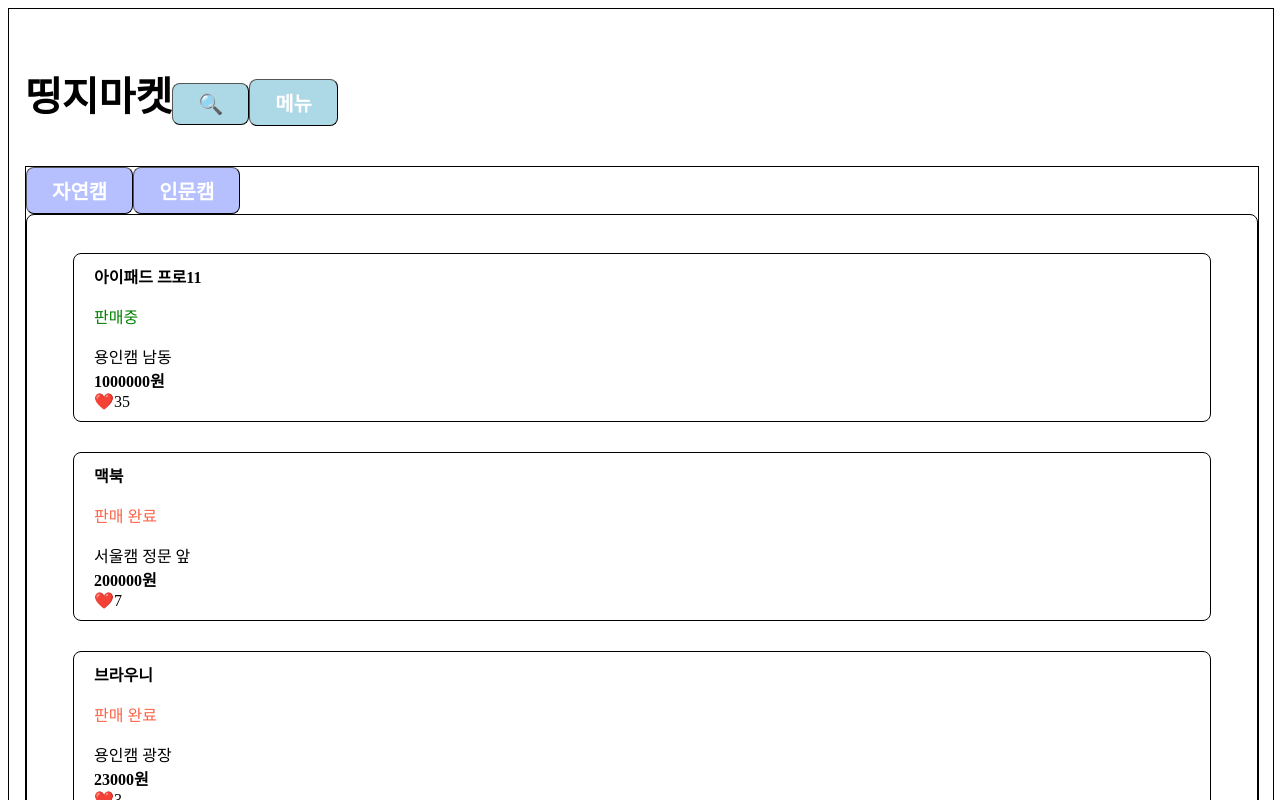
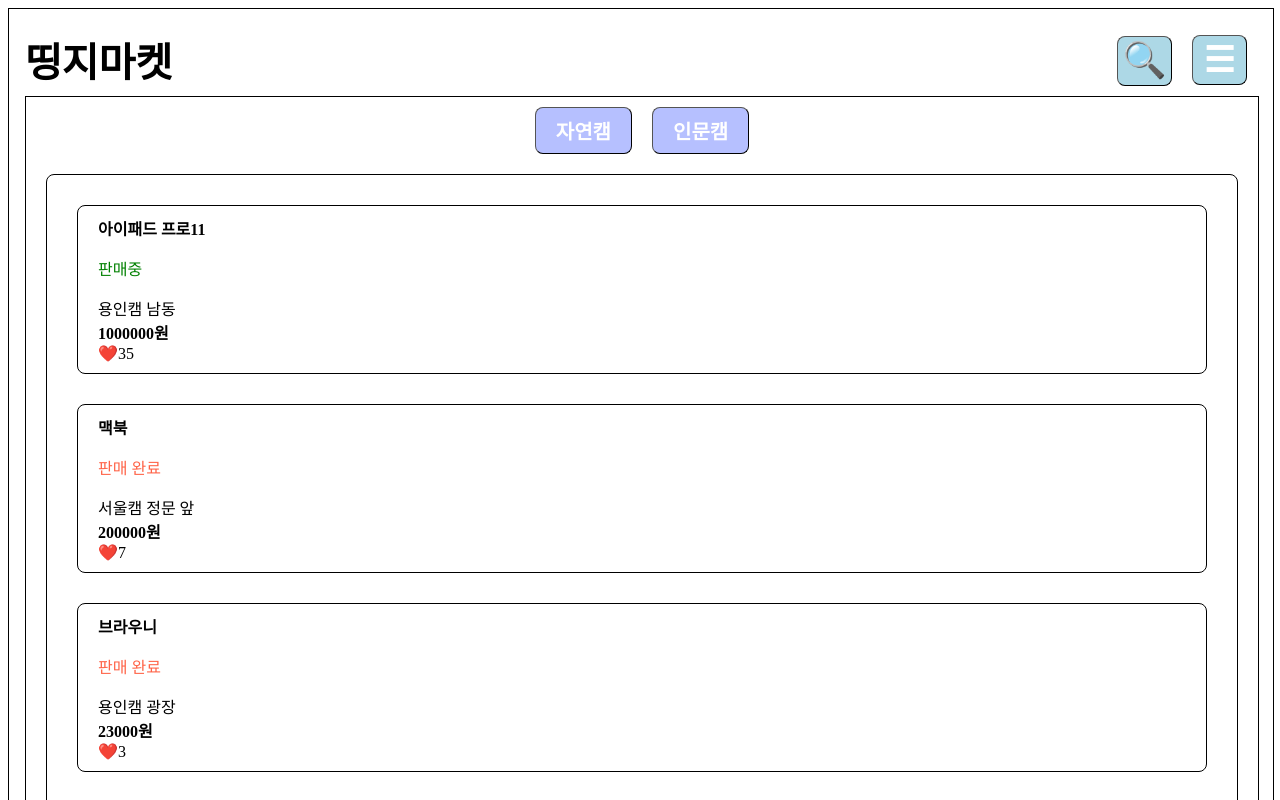
Before and after one commit to Thingk0/Thingji-market, a React (Create React App) app in the folder frontend/market-react/: page / in a window 1280 px wide. Shown: the top 800 px of the page. Built offline with nearby package versions, Linux system fonts and the light colour scheme; the HTML template or start-up script is replaced by a standard one.

Commit message:
feat: MainPage Buttons add CSS - Flexbox

```diff
--- a/frontend/market-react/src/pages/MainPage.jsx
+++ b/frontend/market-react/src/pages/MainPage.jsx
@@ -5,27 +5,43 @@ import Button from "../ui/Button";
 import {useNavigate} from "react-router-dom";
 import PostListItemData from "../PostListItemData.json"
 
+
+const Header = styled.div`
+  display: flex;
+  justify-content: space-between;
+  align-items: center;
+`
+
 const Wrapper = styled.div`
   padding: 16px;
   width: calc(100% - 32px);
   border: solid 1px black;
 `;
-
 const Container = styled.div`
   width: 100%;
   border: solid 1px #000000;
 `;
-
 const MainTitleText = styled.p`
   font-size: 40px;
   font-weight: bold;
+  margin: 0;
+  display: inline-block;
 `;
-
 const ListContainer = styled.div`
-  padding: 8px 16px;
+  margin: 10px 20px;
   border: 1px solid #000000;
   border-radius: 8px;
 `;
+const ButtonContainer = styled.div`
+  display: flex;
+  flex-direction: row;
+  justify-content: center;
+`
+const TopBtnContainer = styled.div`
+  display: inline-block;
+`
+
+
 
 console.log(PostListItemData);
 
@@ -36,14 +52,21 @@ function MainPage(props) {
 
     return (
         <Wrapper>
-            <MainTitleText>띵지마켓
-                <Button title="🔍" bg_color="lightblue"/>
-                <Button title="메뉴" bg_color="lightblue"/>
-            </MainTitleText>
+            <Header>
+                <MainTitleText>띵지마켓</MainTitleText>
+                <TopBtnContainer>
+                    <Button title="🔍" bg_color="lightblue" topBtn/>
+                    <Button title="☰" bg_color="lightblue" topBtn/>
+                </TopBtnContainer>
+            </Header>
+
 
             <Container>
+                <ButtonContainer>
                     <Button title="자연캠" bg_color="#B6C0FFFF"/>
                     <Button title="인문캠" bg_color="#B6C0FFFF"/>
+                </ButtonContainer>
+
 
                 <ListContainer>
                     <PostList
@@ -55,6 +78,7 @@ function MainPage(props) {
                     />
                 </ListContainer>
 
+                <ButtonContainer>
                     <Button
                         onClick={() => {
                             navigate("/post-write")
@@ -64,6 +88,8 @@ function MainPage(props) {
                     >
                         글쓰기
                     </Button>
+                </ButtonContainer>
+
 
             </Container>
         </Wrapper>
--- a/frontend/market-react/src/ui/Button.jsx
+++ b/frontend/market-react/src/ui/Button.jsx
@@ -1,30 +1,48 @@
 import React from "react";
-import styled from "styled-components";
+import styled, {css} from "styled-components";
 
 
-const StyledButton = styled.button`
-  padding: 8px 25px;
+export const StyledButton = styled.button`
+  padding: 8px 20px;
   font-size: 20px;
   border-width: 1px;
   border-radius: 8px;
   cursor: pointer;
   color: white;
   font-weight: bold;
+  margin: 10px;
+  text-align: center;
+
   ${(props) =>
       `background-color: ${props.bg_color};`
+  };
+  ${(props) =>
+      `width: ${props.size};`
   }
+  ${(props) =>
+      (props.topBtn) && css
+      `
+      width: 55px;
+      height: 50px;
+      font-size: 35px;
+      padding: 0;
+      `
+  }
+
 `;
 
 
 function Button(props) {
 
-    const {title, onClick, bg_color, size} = props;
+    const {title, onClick, bg_color, size, topBtn} = props;
 
 
     return (
         <StyledButton
             onClick={onClick}
             bg_color={bg_color}
+            size={size}
+            topBtn={topBtn}
         >
             {title}
         </StyledButton>
```
Lines whose indentation alone changed are shown as unchanged.
